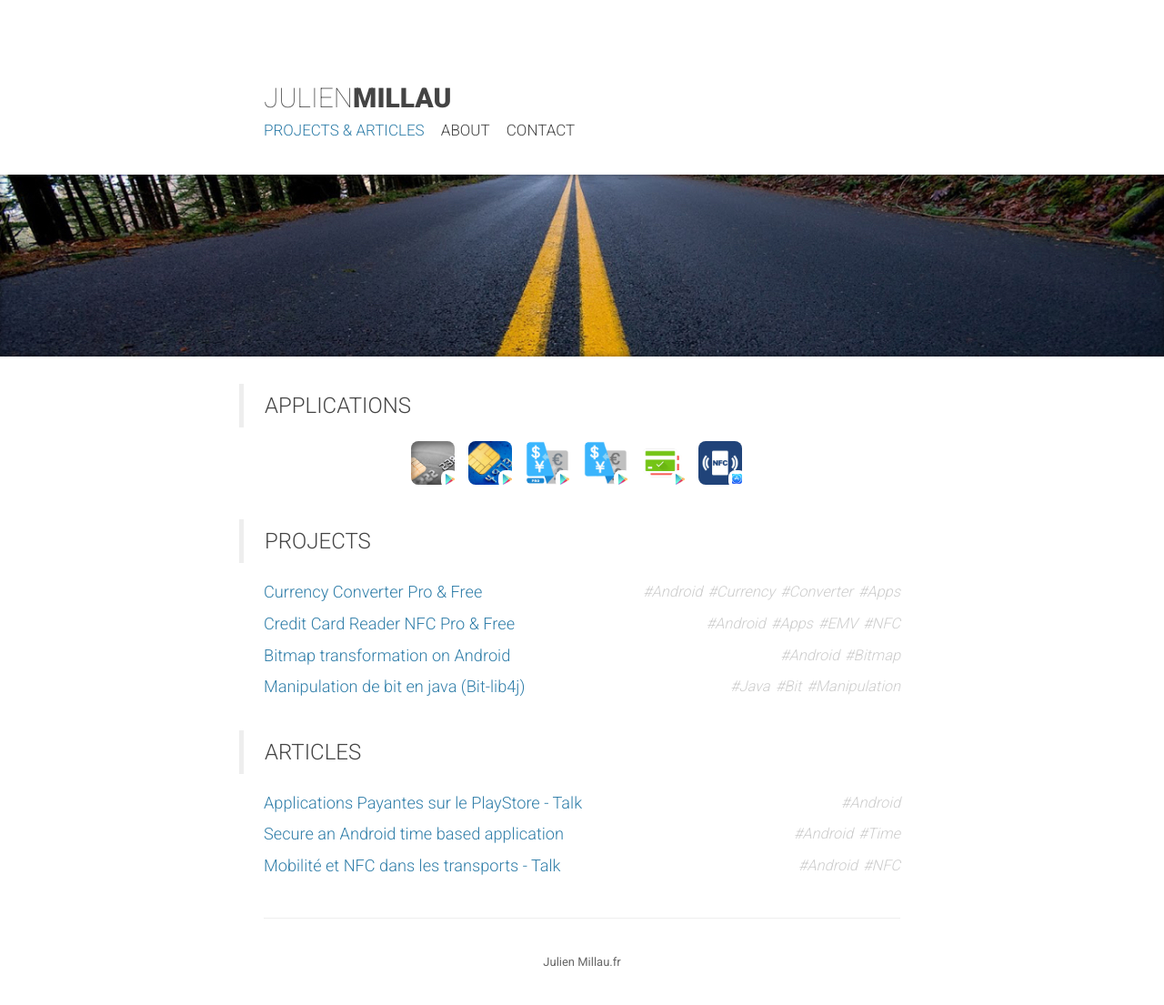
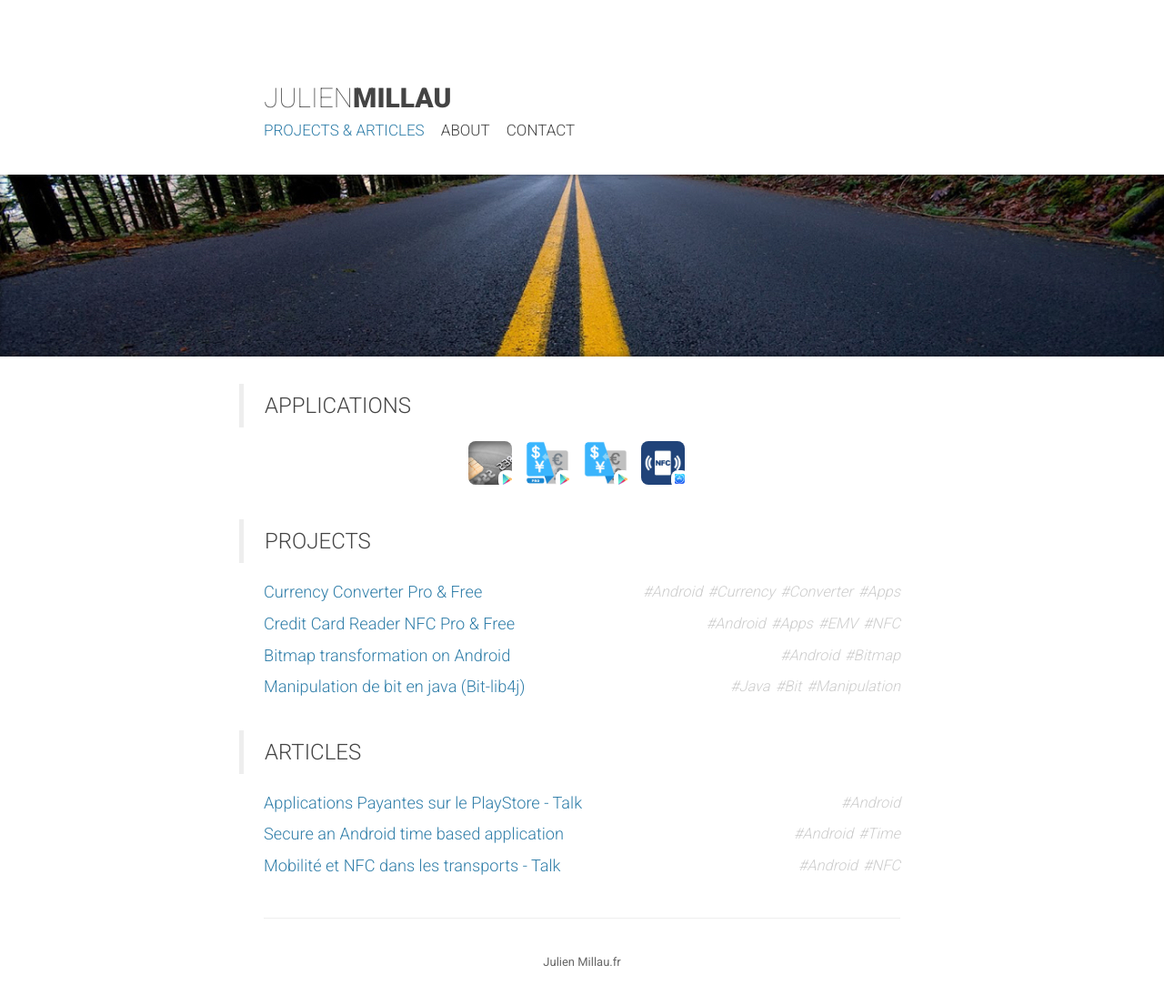
Before and after one commit to devnied/devnied.github.io, a Jekyll site: the page built from index.html, in a window 1280 px wide. Shown: the whole page at 91% size. Built offline with Jekyll 4.4.1, drawn with Linux system fonts in a browser that asks for light colours; some web fonts are replaced.

Commit message:
Update currency converter professional url

```diff
--- a/_posts/2017-03-01-Currency-Converter.markdown
+++ b/_posts/2017-03-01-Currency-Converter.markdown
@@ -71,7 +71,7 @@
                 <img style="margin-top: 5px;" src="/css/img/p_Android.png" alt="" width="150" height="27" >
             </div>
             <div class="price">
-                <a href="https://play.google.com/store/apps/details?id=com.currency.converter.pro" target="_blank" class="no-icon" alt="Download pro version">
+                <a href="https://play.google.com/store/apps/details?id=com.currency.converter.professional" target="_blank" class="no-icon" alt="Download pro version">
                     <img src="https://play.google.com/intl/en_us/badges/images/generic/en_badge_web_generic.png" alt="" width="170">
                 </a>
                 <span>Pro version</span>
--- a/index.html
+++ b/index.html
@@ -15,14 +15,6 @@
         </a>
     </li>
     <li>
-        <a href="/projects/Credit-Card-Reader.html#links" class="app-icon" title="Credit Card Reader NFC (EMV)">
-            <img src="images/credit-card/icon.png" class="small-icon"/>
-            <i class="bottom-right">
-                <i class="icon-store android"></i>
-            </i>
-        </a>
-    </li>
-    <li>
         <a href="/projects/Currency-Converter.html#links" class="app-icon" title="Currency Converter Pro">
             <img src="images/currency-converter/icon-pro.jpg" class="small-icon"/>
             <i class="bottom-right">
@@ -33,14 +25,6 @@
     <li>
         <a href="/projects/Currency-Converter.html#links" class="app-icon" title="Currency Converter free">
             <img src="images/currency-converter/icon.png" class="small-icon"/>
-            <i class="bottom-right">
-                <i class="icon-store android"></i>
-            </i>
-        </a>
-    </li>
-    <li>
-        <a href="https://play.google.com/store/apps/details?id=com.github.devnied.creditcardtester" class="app-icon" title="NFC credit card tester">
-            <img src="images/credit-card-reader/icon.png" class="small-icon"/>
             <i class="bottom-right">
                 <i class="icon-store android"></i>
             </i>
```
